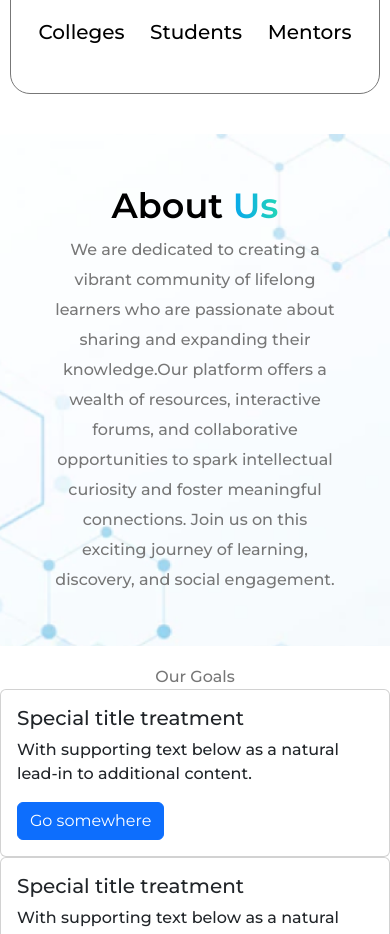
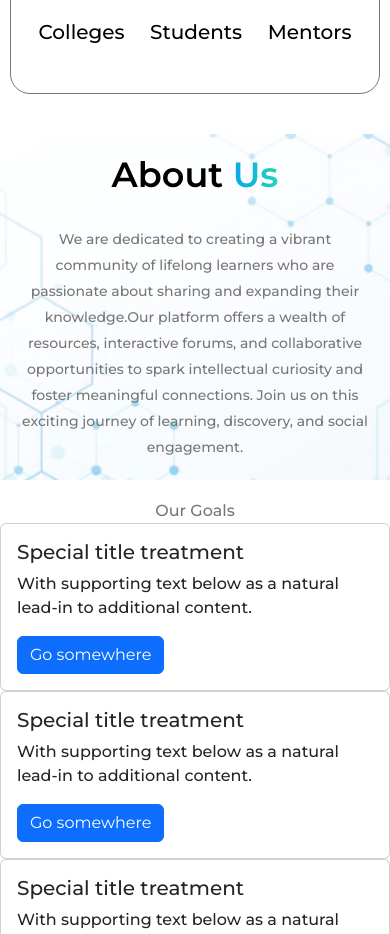
Before and after one commit to Gaurav-Verma07/while, a Next.js app: page / in a window 390 px wide. Shown: the part 920-1854 px from the top of the page. Built offline with nearby package versions, Linux system fonts and the light colour scheme.

Commit message:
style: about responsive

```diff
--- a/components/About/About.module.css
+++ b/components/About/About.module.css
@@ -1,35 +1,42 @@
-.section{
-    background-image: url("../../public/assets/AboutUsBgm.png");
+.section {
+  background-image: url('../../public/assets/AboutUsBgm.png');
   background-repeat: no-repeat;
   background-size: cover;
   background-position: center;
   margin: 5% 0%;
-    padding: 13%;
+  display: flex;
+  flex-direction: column;
+  align-items: center;
+  justify-content: center;
+  padding: 20px;
 }
 
-.heading{
+.heading {
   font-size: 35px;
   font-weight: 600;
   color: black;
+  margin-bottom: 30px;
 }
 
-.subtext{
+.subtext {
   text-align: center;
-    font-size: 16px;
+  font-size: 14px;
   font-weight: 500;
-    line-height: 30px;
-    margin-top: 3%;
+  line-height: 26px;
+  margin: 0 auto;
+  max-width: 1100px;
 }
 @media (min-width: 600px) {
-.section{
+  .section {
     height: 600px;
+    padding: 20px;
   }
 
-.heading{
+  .heading {
     font-size: 60px;
     font-weight: 700;
   }
-.subtext{
+  .subtext {
     font-size: 20px;
     font-weight: 500;
     line-height: 40px;
```
Lines whose indentation alone changed are shown as unchanged.
